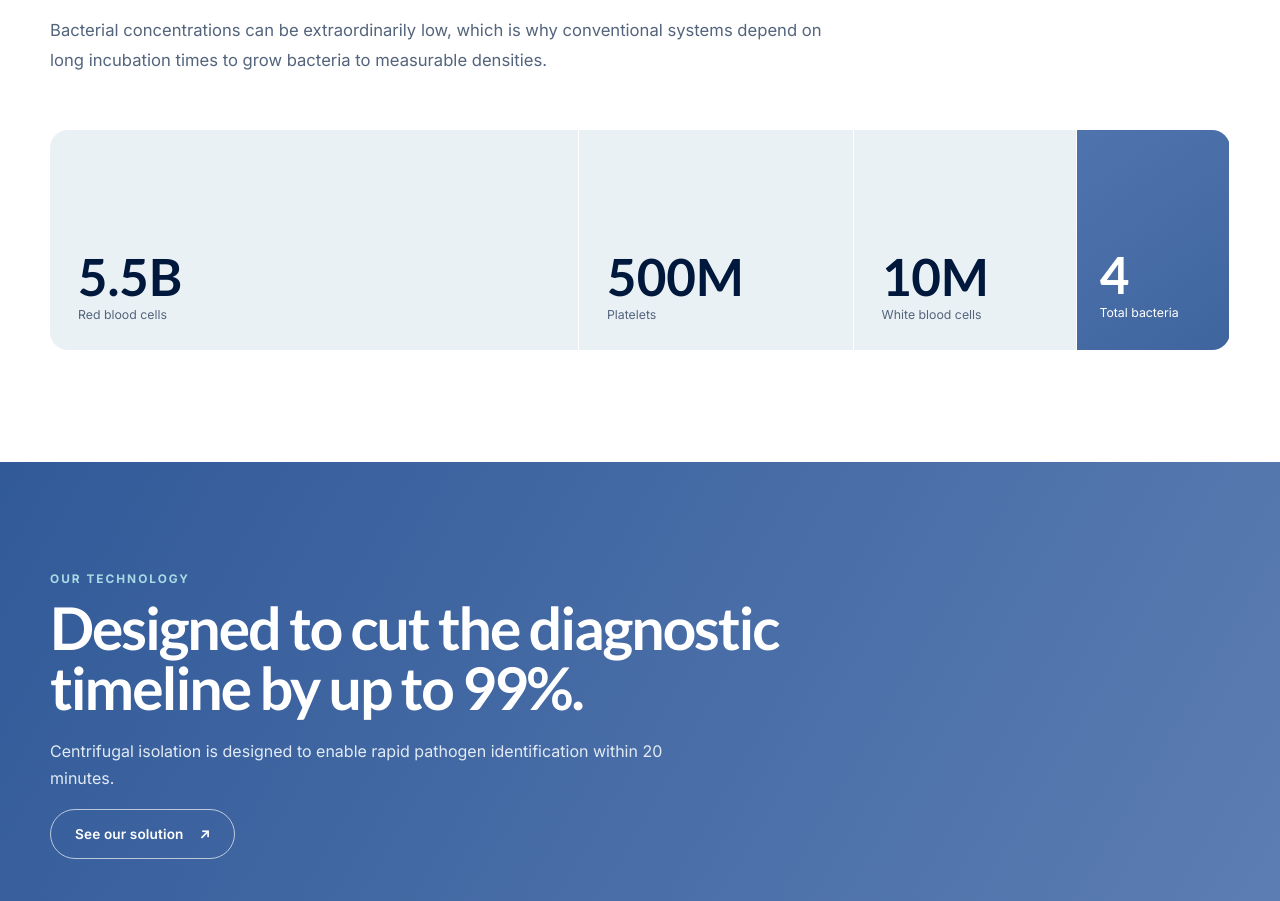
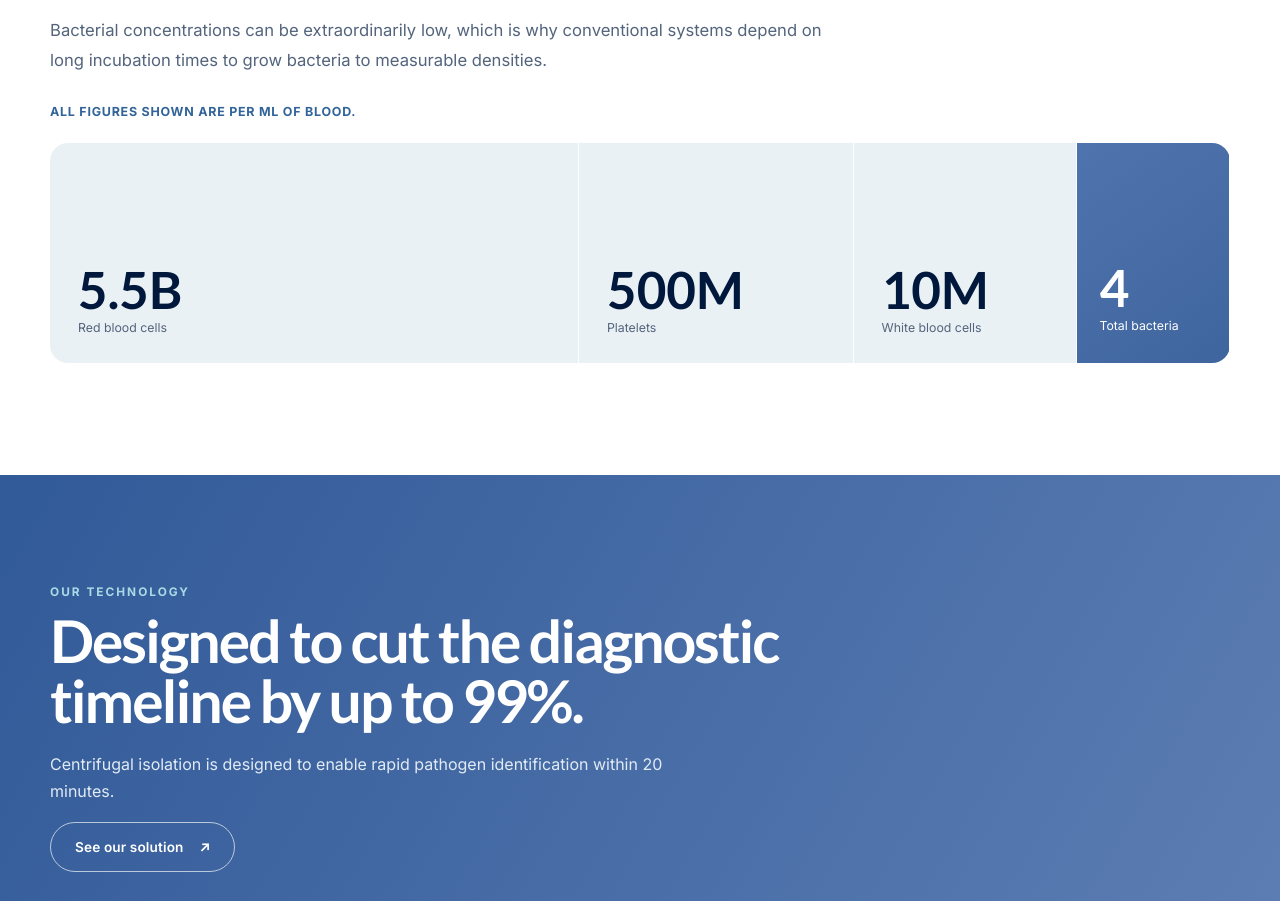
Before and after one commit to Dynus-warren/diagnostic-ventures-site, a Next.js app: page /problem in a window 1280 px wide. Shown: the part 2568-3469 px from the top of the page. Built offline with nearby package versions, Linux system fonts and the light colour scheme.

Commit message:
Clarify technical challenge units

```diff
--- a/app/globals.css
+++ b/app/globals.css
@@ -163,6 +163,7 @@ a:focus-visible, button:focus-visible, input:focus-visible, textarea:focus-visib
 .timeline h3 { margin: 0 0 6px; font-size: 1rem; }
 .timeline p { margin: 0; color: #aebed0; font-size: .88rem; line-height: 1.5; }
 .concentration .section-heading { max-width: 800px; }
+.concentration-unit { margin: -26px 0 24px; color: #32649a; font-size: .78rem; font-weight: 700; letter-spacing: .06em; text-transform: uppercase; }
 .concentration-bar { display: grid; grid-template-columns: 2.6fr 1.35fr 1.1fr .75fr; min-height: 220px; border-radius: var(--radius); overflow: hidden; background: #eaf1f5; }
 .concentration-bar > div { display: flex; flex-direction: column; justify-content: flex-end; padding: 28px; border-right: 1px solid #fff; }
 .concentration-bar strong { font-family: "Lato"; font-size: clamp(1.7rem, 4vw, 3.8rem); }
--- a/app/problem/page.tsx
+++ b/app/problem/page.tsx
@@ -34,6 +34,7 @@ export default function ProblemPage() {
     <section className="section-pad concentration">
       <div className="shell">
         <SectionHeading eyebrow="The technical challenge" title="Finding four bacteria among 5.9 billion blood components." text="Bacterial concentrations can be extraordinarily low, which is why conventional systems depend on long incubation times to grow bacteria to measurable densities." />
+        <p className="concentration-unit">All figures shown are per mL of blood.</p>
         <div className="concentration-bar"><div><strong>5.5B</strong><span>Red blood cells</span></div><div><strong>500M</strong><span>Platelets</span></div><div><strong>10M</strong><span>White blood cells</span></div><div className="bacteria"><strong>4</strong><span>Total bacteria</span></div></div>
       </div>
     </section>
```
